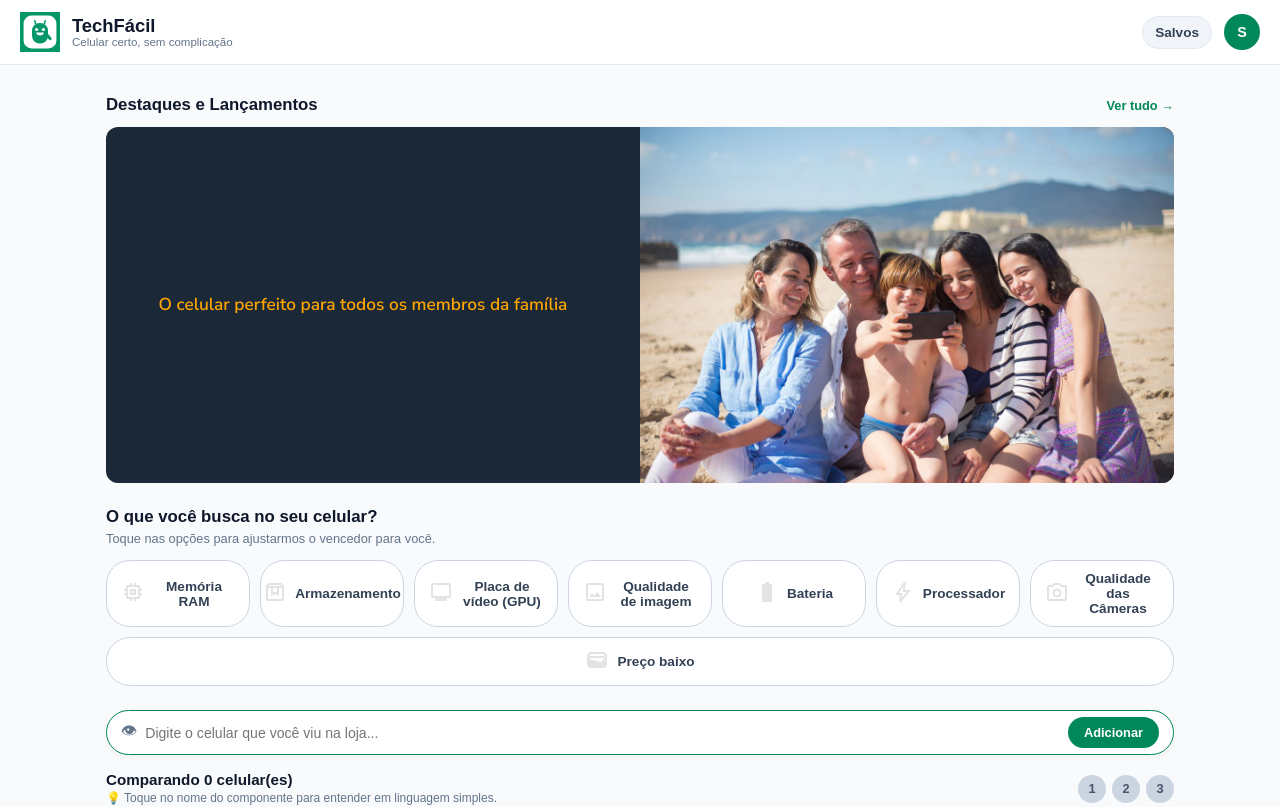
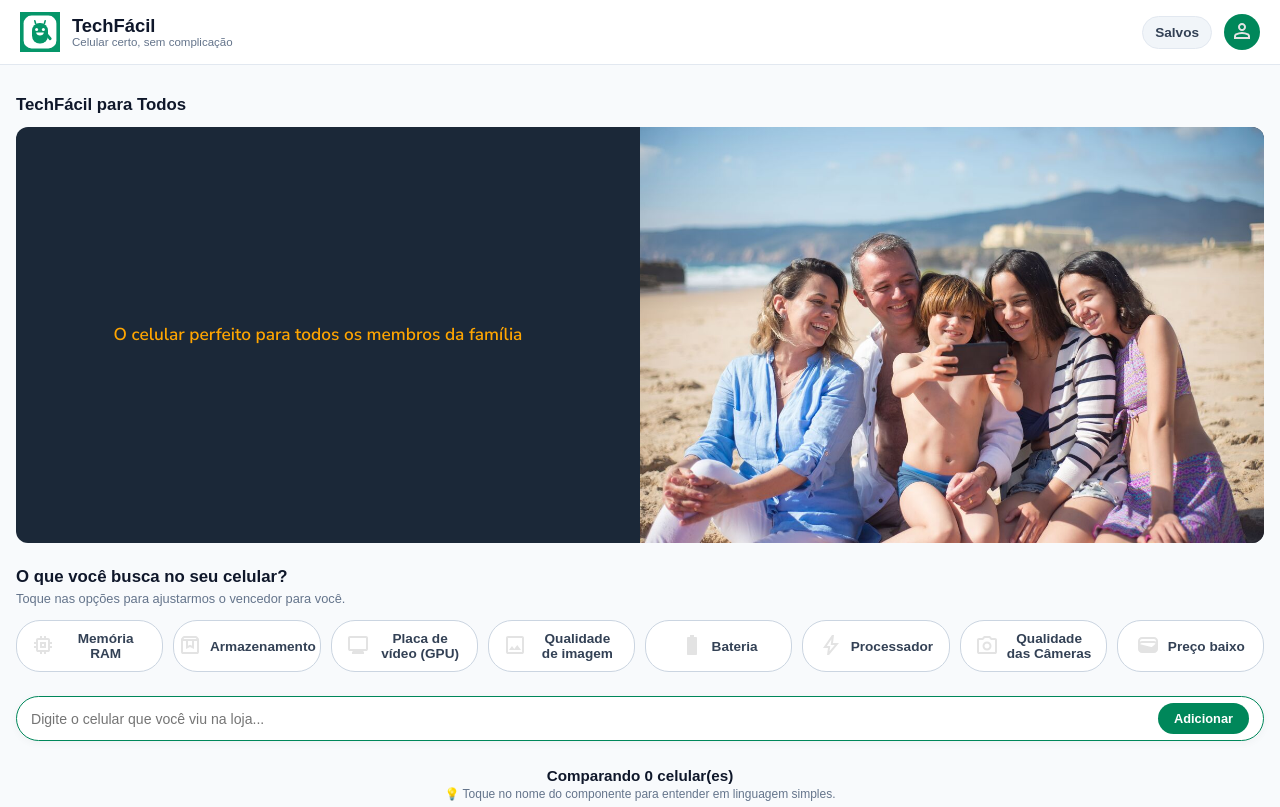
Before and after one commit to DiogoSouza268/TechFacil, an Angular app: page /home in a window 1280 px wide. Shown: the top 807 px of the page. Built offline with nearby package versions, Linux system fonts and the light colour scheme.

Commit message:
feat: ajusta layout da página inicial, atualiza título e melhora link de perfil

```diff
--- a/src/app/pages/home/home.css
+++ b/src/app/pages/home/home.css
@@ -101,7 +101,7 @@ main.main-content {
   gap: 24px;
   padding: 20px 16px 90px 16px;
   width: 100%;
-  max-width: 1100px;
+  max-width: 1300px;
   margin: 0 auto;
   box-sizing: border-box;
 }
@@ -122,13 +122,6 @@ main.main-content {
   font-weight: 700;
   color: #0f172a;
   margin: 0;
-}
-
-.link-ver-tudo {
-  font-size: 0.8rem;
-  color: #00875a;
-  font-weight: 600;
-  cursor: pointer;
 }
 
 #carosel1 {
@@ -614,6 +607,17 @@ main.main-content {
 }
 
 @media (min-width: 900px) {
+
+  .comparacao-status{
+    justify-content: center;
+    text-align: center;
+    padding: 10px 0px;
+  }
+
+  .indicadores-container{
+    display: none;
+  }
+
   .desktop-only {
     display: inline-block;
   }
--- a/src/app/pages/home/home.html
+++ b/src/app/pages/home/home.html
@@ -17,7 +17,7 @@
       </a>
 
       <div class="user-avatar" title="Perfil do Usuário">
-        <span>S</span>
+        <a href="/perfil"><img src="/img/projeto/pessoa.svg" alt="perfil logo-img"></a>
       </div>
     </div>
   </header>
@@ -25,8 +25,7 @@
   <main class="main-content">
     <section class="section-block">
       <div class="section-title-row">
-        <h3>Destaques e Lançamentos</h3>
-        <span class="link-ver-tudo">Ver tudo &rarr;</span>
+        <h3>TechFácil para Todos</h3>
       </div>
       <div id="carosel1">
         <app-carrosel [slides]="homeCarosel"></app-carrosel>
@@ -60,7 +59,6 @@
     <section class="section-block">
       <div class="search-container">
         <div class="search-bar">
-          <span class="search-icon">&#128065;</span>
           <input
             type="text"
             name="busca-celular"
@@ -209,9 +207,7 @@
               }
             </div>
 
-            <button type="button" class="btn-card-salvar" (click)="salvarComparacao()">
-              Salvar
-            </button>
+
           </article>
         }
       </div>
```
